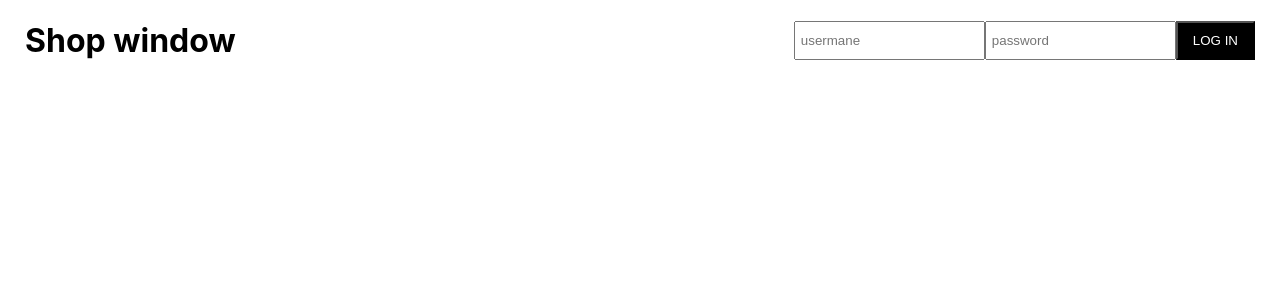
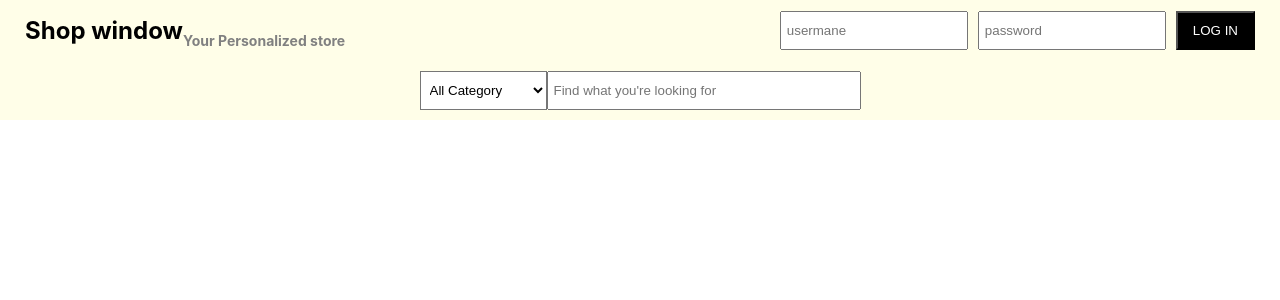
Before and after one commit to jungRoit/shop-window, a React (Create React App) app: page / in a window 1280 px wide. Shown: the top 300 px of the page. Built offline with nearby package versions, Linux system fonts and the light colour scheme.

Commit message:
SW-002 search bar done and design fixes for header

```diff
--- a/src/app/views/Home/Home.js
+++ b/src/app/views/Home/Home.js
@@ -1,13 +1,10 @@
 import React from 'react';
 import './style.css';
-
 
 export default class Home extends React.Component {
   constructor(props) {
     super(props);
-  this.state= {
-
-  }
+    this.state = {};
   }
   render() {
     return (
@@ -15,16 +12,40 @@ constructor(props) {
         <div className='header-top'>
           <div className='header-logo'>
             <h1 className='logo'>Shop window</h1>
+            <h2 className='logo-subtext'>Your Personalized store</h2>
           </div>
           <div className='header-login'>
             <div className='login-box'>
-         <input className='login-input' type='text' placeholder='usermane' />
-          <input className='login-input' type='password' placeholder='password'/>
+              <input
+                className='login-input'
+                type='text'
+                placeholder='usermane'
+              />
+              <input
+                className='login-input'
+                type='password'
+                placeholder='password'
+              />
               <button className='login-btn'> LOG IN </button>
             </div>
           </div>
         </div>
+        <div className='header-search'>
+          <div className='search-box'>
+            <select className='search-categorySelector'>
+              <option>All Category</option>
+              <option>Mens's wear</option>
+              <option>Womens's wear</option>
+            </select>
+            <input
+              type='text'
+              className='search-input'
+              placeholder="Find what you're looking for"
+            />
           </div>
-    )
+        </div>
+        <div className='header-bottom' />
+      </div>
+    );
   }
 }
--- a/src/app/views/Home/style.css
+++ b/src/app/views/Home/style.css
@@ -1,23 +1,36 @@
 /* layout */
 .header {
-
+  background-color: #fffee8;
 }
 .header-top {
   padding: 0 25px;
   display: flex;
-  flex:1;
+  flex: 1;
+  flex-direction: row;
+  align-items: center;
+}
+.header-logo {
+  display: flex;
+  flex: 1;
   flex-direction: row;
 }
-.header-logo {
-  flex:1;
+.logo {
+  font-size: 24px;
+  color: black;
 }
+
+.logo-subtext {
+  font-size: 14px;
+  color: gray;
+  padding-top: 20px;
+}
+
 .header-login {
   display: flex;
-  flex:1;
+  flex: 1;
   flex-direction: row;
   justify-content: flex-end;
   align-items: center;
-
 }
 
 .login-box {
@@ -25,12 +38,35 @@
   flex-direction: row;
 }
 .login-input {
-  padding: 10px 5px;
-
+  padding-left: 5px;
+  margin-right: 10px;
 }
 .login-btn {
   flex: 1;
-  color:white;
+  color: white;
   background-color: black;
   padding: 10px 15px;
 }
+
+/* header-search */
+.header-search {
+  display: flex;
+  flex: 1;
+  justify-content: center;
+  align-items: center;
+  flex-direction: row;
+  padding: 10px 0;
+}
+
+.search-categorySelector {
+  padding: 10px 5px;
+  background-color: white;
+}
+
+.search-box {
+}
+
+.search-input {
+  width: 300px;
+  padding: 10px 5px;
+}
```
Also changed, not shown: 1 other file (tests, documents, lock files or other folders). Lines whose indentation alone changed are shown as unchanged.
